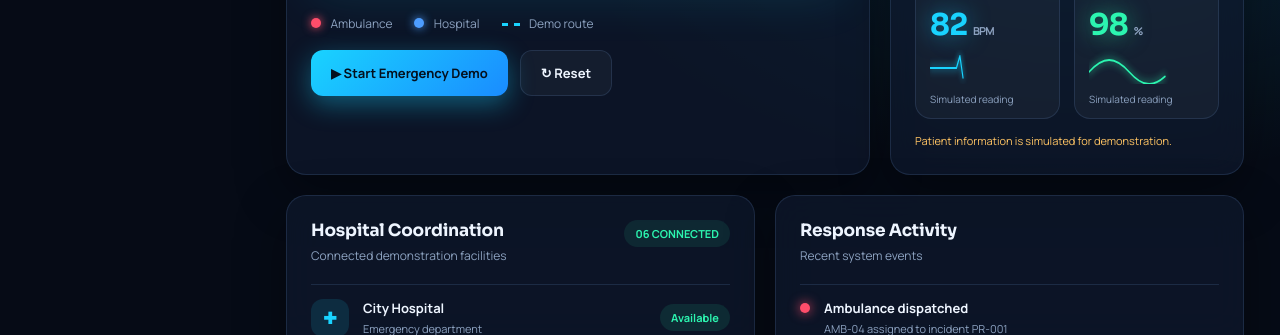
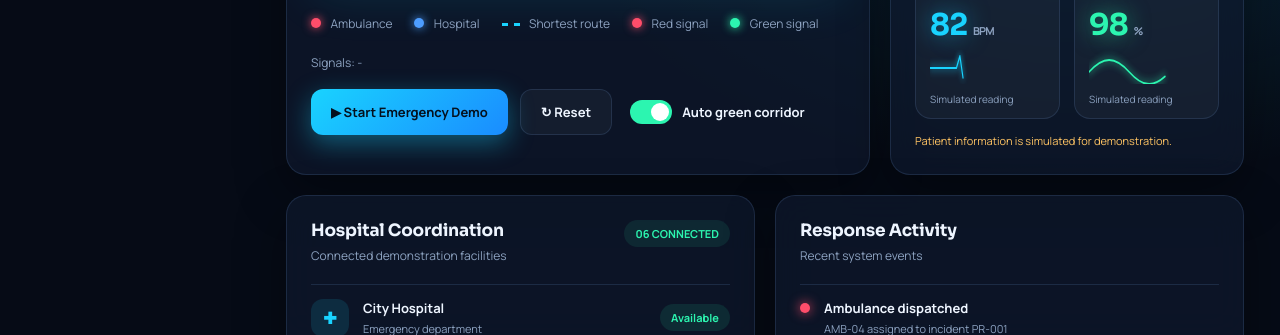
Before and after one commit to adarsh9c88/Pulse-Route, a plain HTML site: page frontend/index.html in a window 1280 px wide. Shown: the part 840-1175 px from the top of the page. Drawn offline with nearby package versions, Linux system fonts and the light colour scheme; some packages are replaced by stand-ins of ours; no server answers.

Commit message:
Update map legend and add auto signals toggle

```diff
--- a/frontend/index.html
+++ b/frontend/index.html
@@ -93,12 +93,16 @@
                 <div class="map-legend">
                     <span><i class="legend-dot red-dot"></i> Ambulance</span>
                     <span><i class="legend-dot blue-dot"></i> Hospital</span>
-                    <span><i class="legend-line"></i> Demo route</span>
+                    <span><i class="legend-line"></i> Shortest route</span>
+                    <span><i class="legend-dot red-dot"></i> Red signal</span>
+                    <span><i class="legend-dot green-dot"></i> Green signal</span>
+                    <span id="signalInfo">Signals: -</span>
                 </div>
 
                 <div class="map-buttons">
                     <button class="primary-btn" id="startDemo">▶ Start Emergency Demo</button>
                     <button class="secondary-btn" id="resetDemo">↻ Reset</button>
+                    <label class="toggle"><input type="checkbox" id="autoSignals" checked><span class="slider"></span> Auto green corridor</label>
                 </div>
             </div>
 
```
